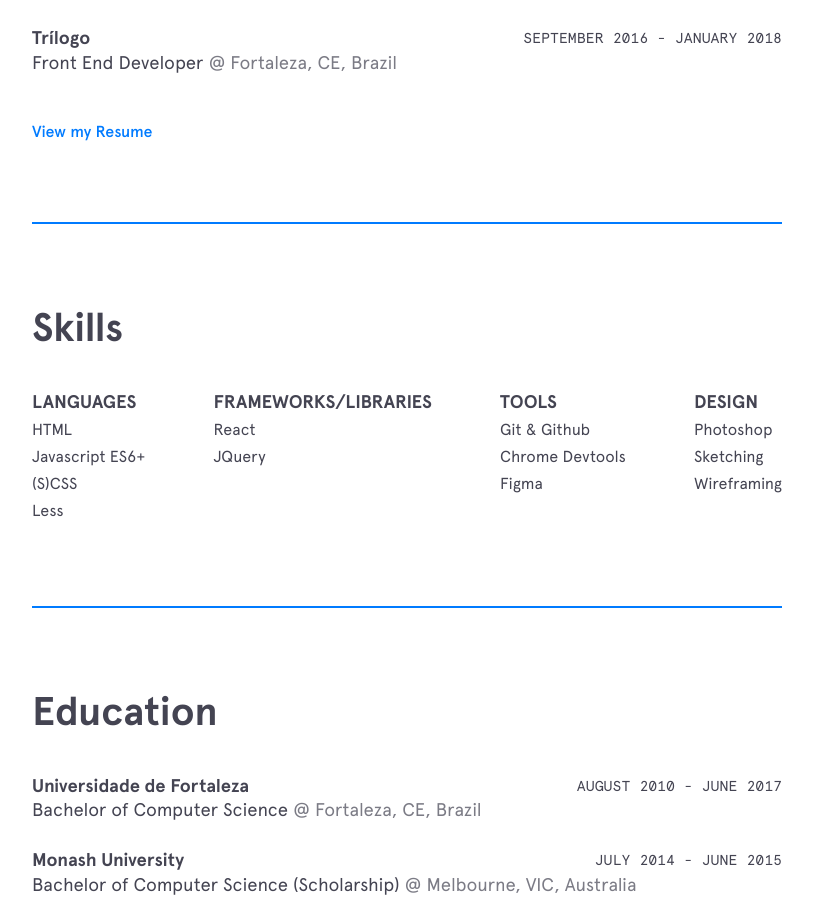
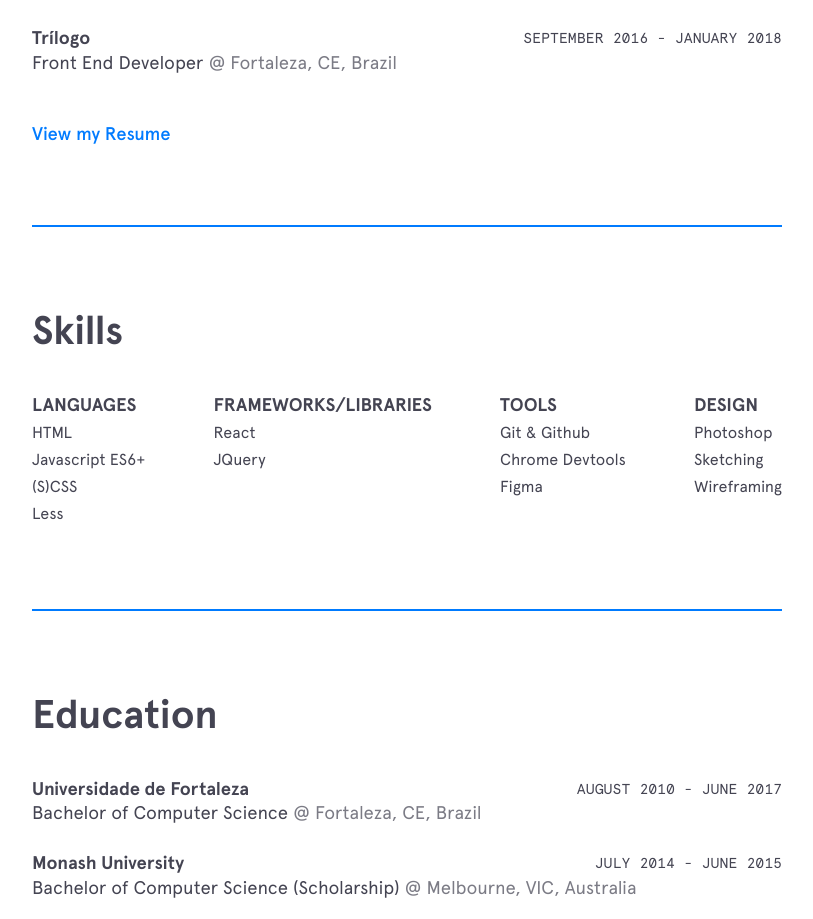
Before and after one commit to msfern/msfern-v1, a React (Create React App) app: page / in a window 1280 px wide. Shown: the part 790-1709 px from the top of the page, without its empty margins (233-1046 px from the left). Built offline with nearby package versions, Linux system fonts and the light colour scheme.

Commit message:
Increase font-size of Resume anchor

```diff
--- a/src/components/HomeContent/style.css
+++ b/src/components/HomeContent/style.css
@@ -96,6 +96,7 @@
   color: var(--blue);
   font-weight: 500;
   text-decoration: none;
+  font-size: 1.15rem;
 }
 
 .resume:after {
```
